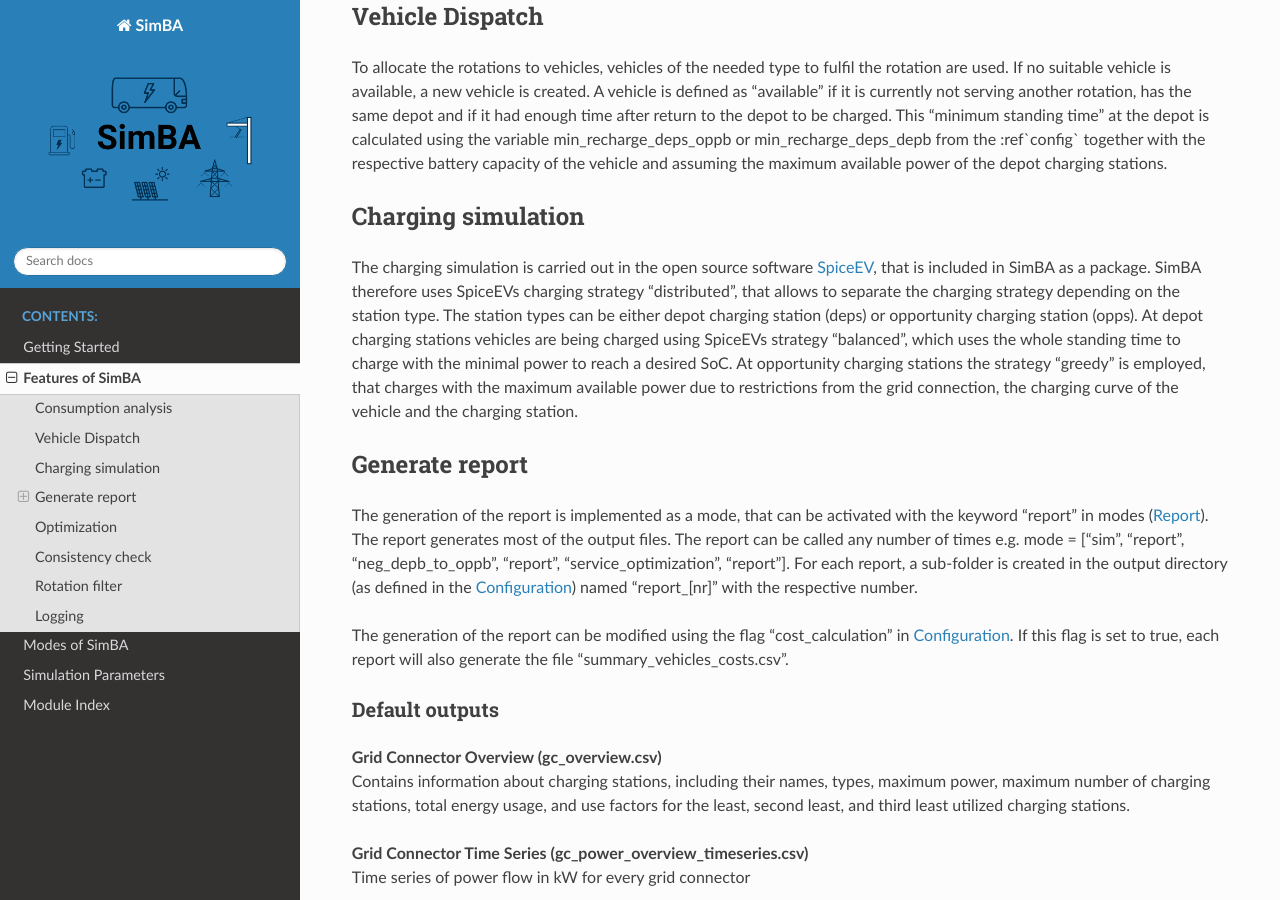
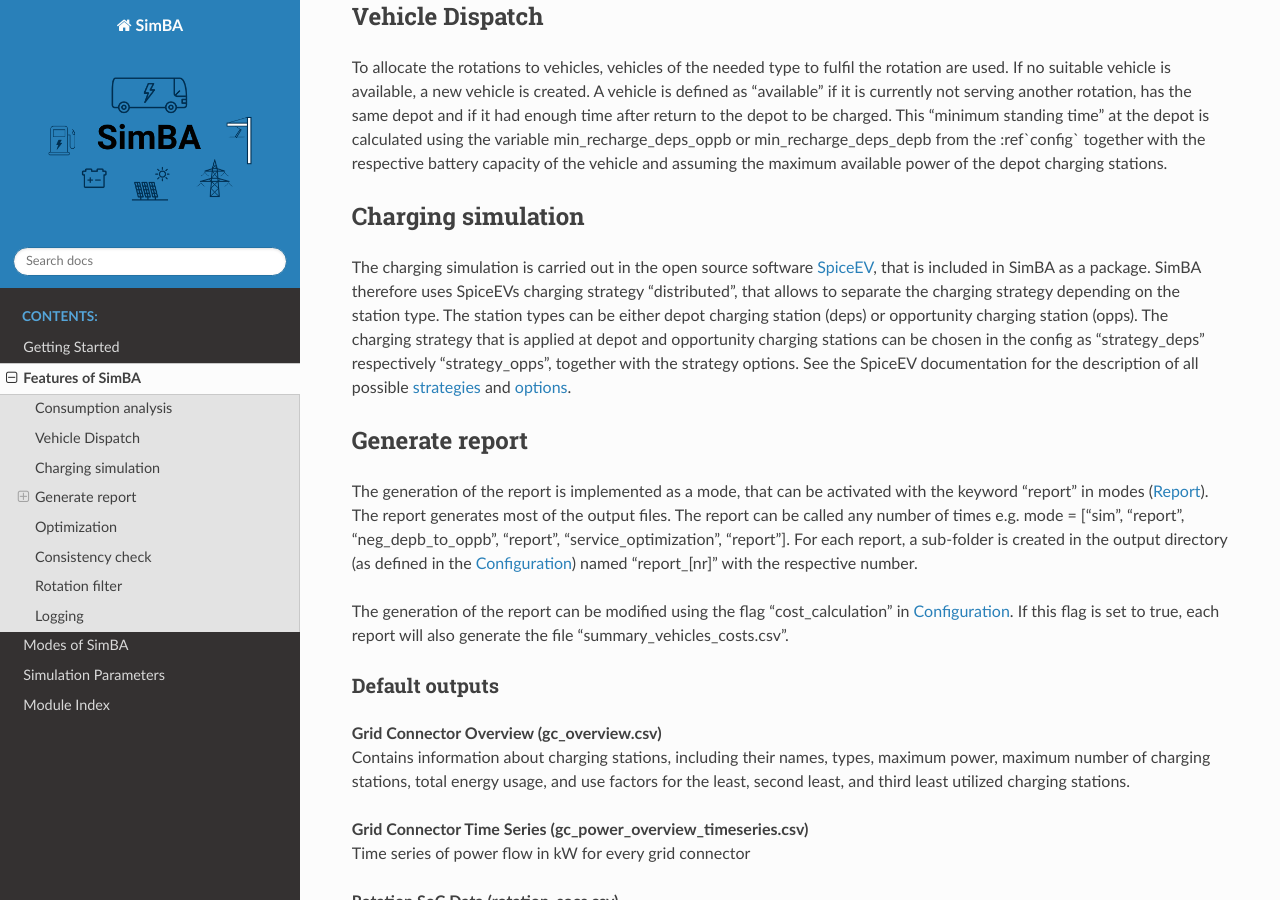
Before and after one commit to rl-institut/SimBA, a Sphinx documentation site: the page built from docs/source/simba_features.rst, in a window 1280 px wide and 900 px high, scrolled down 696 px. Built offline with Sphinx 7.4.7 and the Read the Docs theme 2.0.0, drawn with Linux system fonts in a browser that asks for light colours.

Commit message:
add variable modes to read the docs

```diff
--- a/docs/source/simba_features.rst
+++ b/docs/source/simba_features.rst
@@ -26,7 +26,7 @@ To allocate the rotations to vehicles, vehicles of the needed type to fulfil the
 Charging simulation
 -------------------
 
-The charging simulation is carried out in the open source software `SpiceEV <https://github.com/rl-institut/spice_ev>`_, that is included in SimBA as a package. SimBA therefore uses SpiceEVs charging strategy "distributed", that allows to separate the charging strategy depending on the station type. The station types can be either depot charging station (deps) or opportunity charging station (opps). At depot charging stations vehicles are being charged using SpiceEVs strategy "balanced", which uses the whole standing time to charge with the minimal power to reach a desired SoC. At opportunity charging stations the strategy "greedy" is employed, that charges with the maximum available power due to restrictions from the grid connection, the charging curve of the vehicle and the charging station.
+The charging simulation is carried out in the open source software `SpiceEV <https://github.com/rl-institut/spice_ev>`_, that is included in SimBA as a package. SimBA therefore uses SpiceEVs charging strategy "distributed", that allows to separate the charging strategy depending on the station type. The station types can be either depot charging station (deps) or opportunity charging station (opps). The charging strategy that is applied at depot and opportunity charging stations can be chosen in the config as "strategy_deps" respectively "strategy_opps", together with the strategy options. See the SpiceEV documentation for the description of all possible `strategies <https://spice-ev.readthedocs.io/en/latest/charging_strategies_incentives.html>`_ and  `options <https://spice-ev.readthedocs.io/en/latest/simulating_with_spiceev.html#strategy-options>`_.
 
 .. _generate_report:
 
```
